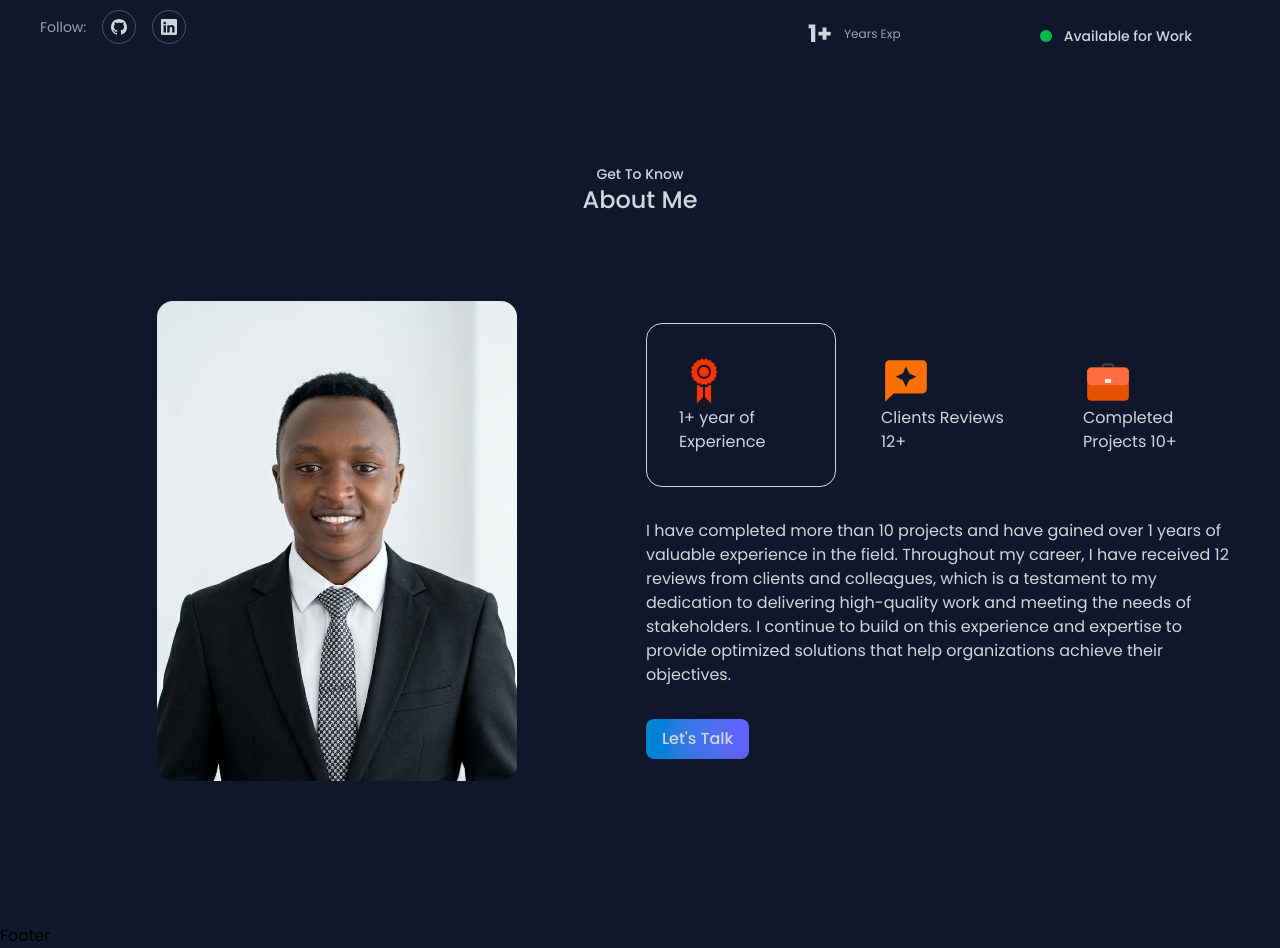
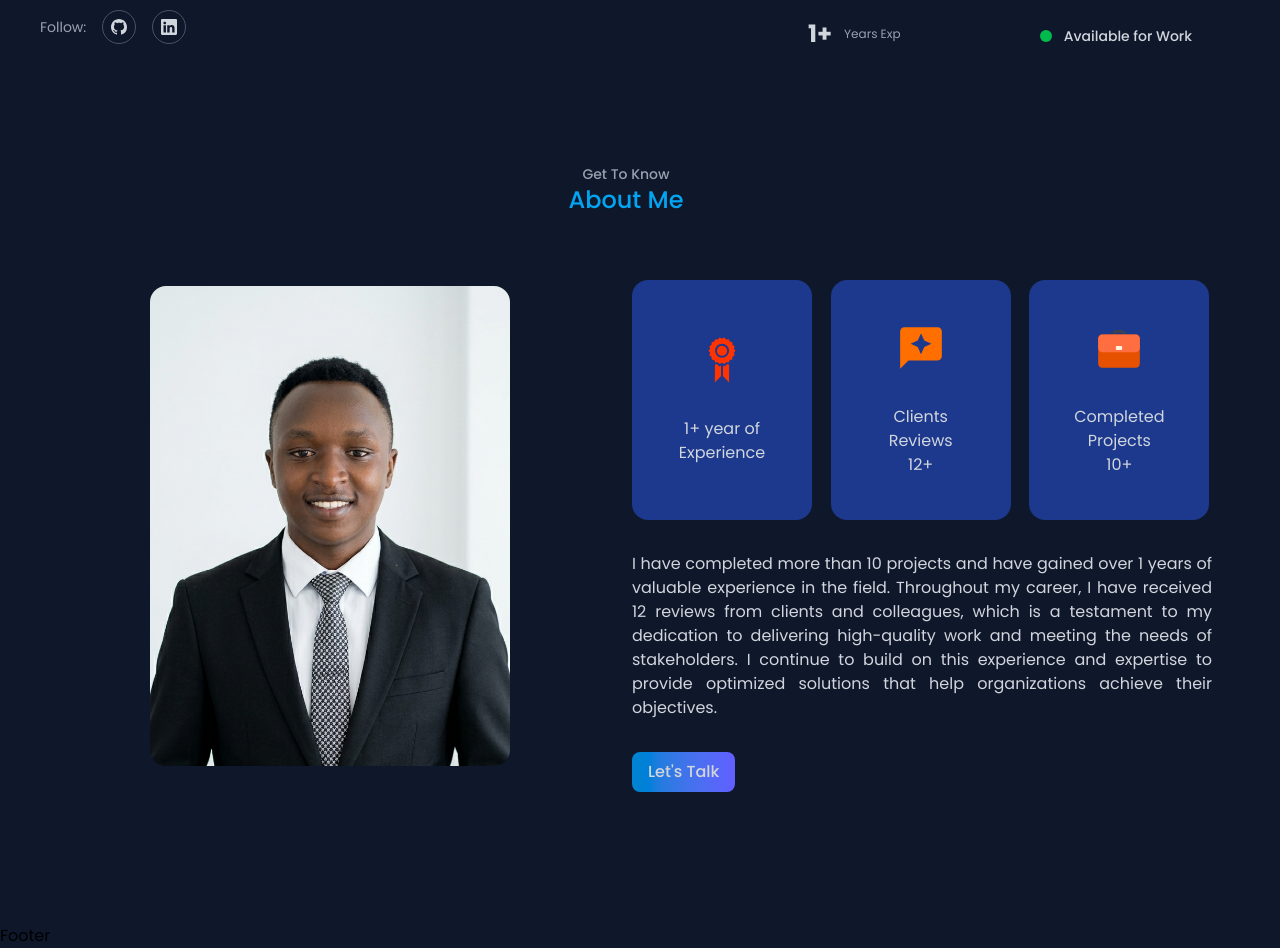
Before and after one commit to jayruskirui/jayrus_portfolio, a React (Vite) app: page / in a window 1280 px wide. Shown: the part 680-1628 px from the top of the page. Built offline with nearby package versions, Linux system fonts and the light colour scheme.

Commit message:
About updates

```diff
--- a/src/Sections/About.jsx
+++ b/src/Sections/About.jsx
@@ -7,42 +7,42 @@ import profile from "../assets/profile.png.png";
 
 const About = () => {
   return (
-    <section className="relative min-h-screen items-center overflow-hidden">
+    <section className="relative min-h-screen items-center overflow-hidden pr-7">
      <div className='flex grid justify-center text-gray-300 pt-10 font-medium place-items-center'>
-      <h5 className='text-sm'>Get To Know</h5>
-      <h2 className='text-2xl'>About Me</h2>
+      <h5 className='text-sm text-gray-400'>Get To Know</h5>
+      <h2 className='text-2xl text-sky-500 pb-5'>About Me</h2>
       </div>
       <Zoom duration = {500} delay= {20}>
-      <div className="grid lg:grid-cols-2 items-center gap-3 px-10 pt-7">
+      <div className="grid lg:grid-cols-2 items-center gap-3 px-10">
         <div className="w-full aspect-square rounded-[2rem] bg-[linear-gradient(45deg transparent var(--color-primary) transparent)] grid place-items-center">
-          <div className="w-90 h-120 rounded-2xl overflow-hidden hover:rotate-[10deg] bg-[linear-gradient(45deg,transparent,var(--color-primary),transparent)] grid place-items-center transition-[var(--transition)]">
+          <div className="w-90 h-120 rounded-2xl overflow-hidden hover:rotate-[10deg] duration-900 grid place-items-center">
             <img src={profile} alt="About Image" />
           </div>
         </div>
         <div className="text-gray-300 space-y-8">
-          <div className="grid grid-cols-3 gap-3">
+          <div className="grid grid-cols-2 sm:grid-cols-3 gap-4 pt-5">
             <a href="#projects">
-            <article className='bg-[var(--color-bg-variant)] border border-gray-300 rounded-2xl px-8 py-8 place-text-center transition-[var(--transition)]'>
+            <article className='bg-blue-900 hover:bg-slate-900 border border-transparent hover:border-sky-900 duration-700 rounded-2xl p-8 text-center h-60 w-45 flex flex-col items-center justify-center gap-8'>
               <GiAchievement color='#ff3300' size = {50} className='about_icon'/>
               <h3>1+ year of Experience</h3>
 
             </article>
             </a>
             <a href='#reviews'>
-            <article className='bg-[var(--color-bg-variant)] border border-transparent rounded-2xl p-8 place-text-center transition-[var(--transition)]'>
-              <MdReviews color='#FF6F00' size = {50} className='about_icon'/>
-              <h3>Clients Reviews 12+</h3>
+            <article className='bg-blue-900 hover:bg-slate-900 border border-transparent hover:border-sky-900 duration-700 rounded-2xl p-8 text-center h-60 w-45 flex flex-col items-center justify-center gap-8'>
+              <MdReviews color='#FF6F00' size = {50}/>
+              <h3>Clients Reviews<br/> 12+</h3>
 
             </article>
             </a>
             <a href="#projects">
-            <article className='bg-[var(--color-bg-variant)] border border-transparent rounded-2xl p-8 place-text-center transition-[var(--transition)]'>
+            <article className='bg-blue-900 hover:bg-slate-900 border border-transparent hover:border-sky-900 duration-700 rounded-2xl p-8 text-center h-60 w-45 flex flex-col items-center justify-center gap-8'>
               <FcBriefcase size = {50} className='about_icon'/>
-              <h3>Completed Projects 10+</h3>
+              <h3>Completed<br/> Projects<br/> 10+</h3>
             </article>
             </a>
           </div>
-          <p>
+          <p className="text-justify">
           I have completed more than 10 projects and have gained over 1 years of valuable experience in the field. Throughout my career, I have received 12 reviews from clients and colleagues, which is a testament to my dedication to delivering high-quality work and meeting the needs of stakeholders. I continue to build on this experience and expertise to provide optimized solutions that help organizations achieve their objectives.
           </p>
           <a href='#contact'> <button className="group flex items-center gap-2 rounded-lg px-4 py-2 font-medium ... bg-gradient-to-r from-sky-600 to-indigo-500 hover:from-sky-500 hover:to-indigo-400">
```
